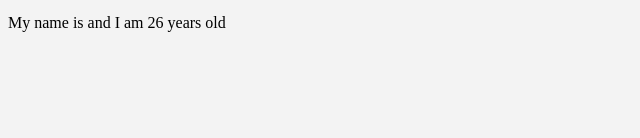
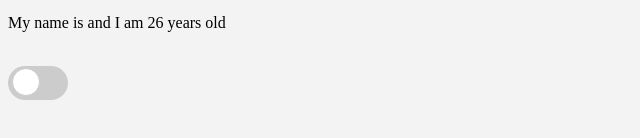
Before and after one commit to rashidyaqoob/upskill-reactjs, a React (Create React App) app: page / in a window 1280 px wide. Shown: the part 590-728 px from the top of the page, without its empty margins (0-640 px from the left). Built offline with nearby package versions, Linux system fonts and the light colour scheme.

Commit message:
LDT-588: useReducer exercise

```diff
--- a/src/App.jsx
+++ b/src/App.jsx
@@ -4,6 +4,7 @@ import UserCard from "./components/UserCard";
 import { UserClassCard } from "./components/UserClassCard";
 import NameCounter from "./components/NameCounter";
 import { NameCounterClass } from "./components/NameCounterClass";
+import StateReducer from "./components/StateReducer";
 
 function App() {
   console.log(user);
@@ -31,6 +32,10 @@ function App() {
       <br />
 
       <NameCounterClass />
+
+      <br />
+
+      <StateReducer />
     </div>
   );
 }
--- /dev/null
+++ b/src/components/StateReducer.css
@@ -0,0 +1,45 @@
+.switch {
+  position: relative;
+  display: inline-block;
+  width: 60px;
+  height: 34px;
+}
+
+.switch-input {
+  opacity: 0;
+  width: 0;
+  height: 0;
+}
+
+.switch-label {
+  position: absolute;
+  cursor: pointer;
+  top: 0;
+  left: 0;
+  right: 0;
+  bottom: 0;
+  background-color: #ccc;
+  transition: 0.4s;
+  border-radius: 34px;
+}
+
+.switch-label::before {
+  position: absolute;
+  content: "";
+  height: 26px;
+  width: 26px;
+  left: 4px;
+  bottom: 4px;
+  background-color: white;
+  transition: 0.4s;
+  border-radius: 50%;
+  border: 1px solid #ccc;
+}
+
+.switch-input:checked + .switch-label {
+  background-color: #66cc99;
+}
+
+.switch-input:checked + .switch-label::before {
+  transform: translateX(26px);
+}
--- /dev/null
+++ b/src/components/StateReducer.jsx
@@ -0,0 +1,54 @@
+import React, { useReducer } from "react";
+import "./StateReducer.css";
+
+const initialState = {
+  count: 0,
+  isDisabled: false,
+  warningMessage: "",
+};
+
+// Define the reducer function
+const reducer = (state, action) => {
+  console.log(state);
+  switch (action.type) {
+    case "increment":
+      if (state.count + 1 > 4) {
+        return {
+          ...state,
+          isDisabled: true,
+          warningMessage: "Whoa! You overclicked the button",
+        };
+      }
+      return { ...state, count: state.count + 1 };
+    case "reset":
+      return initialState;
+    default:
+      return initialState;
+  }
+};
+
+const StateReducer = () => {
+  const [state, dispatch] = useReducer(reducer, initialState);
+
+  return (
+    <div className="switch">
+      <input
+        type="checkbox"
+        id="toggle"
+        className="switch-input"
+        disabled={state.isDisabled}
+      />
+      <label
+        htmlFor="toggle"
+        className="switch-label"
+        onClick={() => dispatch({ type: "increment" })}
+      ></label>
+      <p>{state.warningMessage}</p>
+      {state.isDisabled && (
+        <button onClick={() => dispatch({ type: "reset" })}>Reset</button>
+      )}
+    </div>
+  );
+};
+
+export default StateReducer;
```
